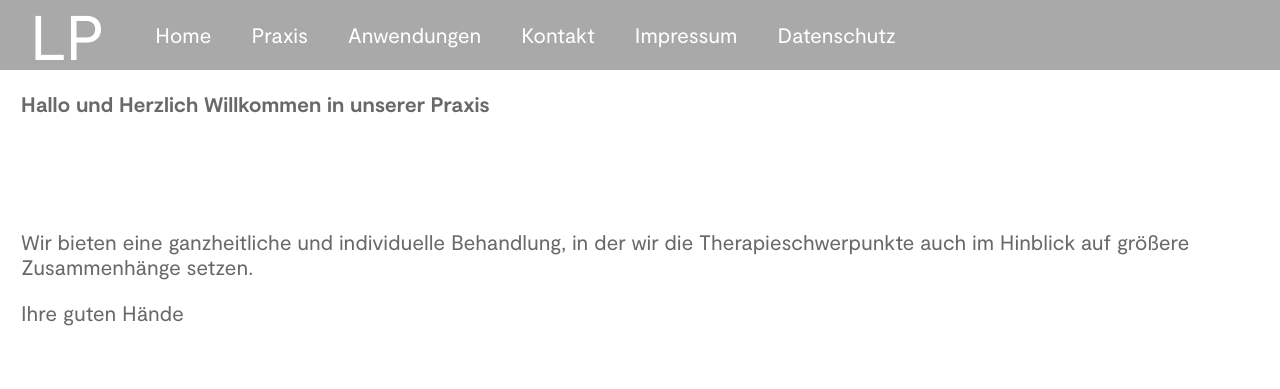
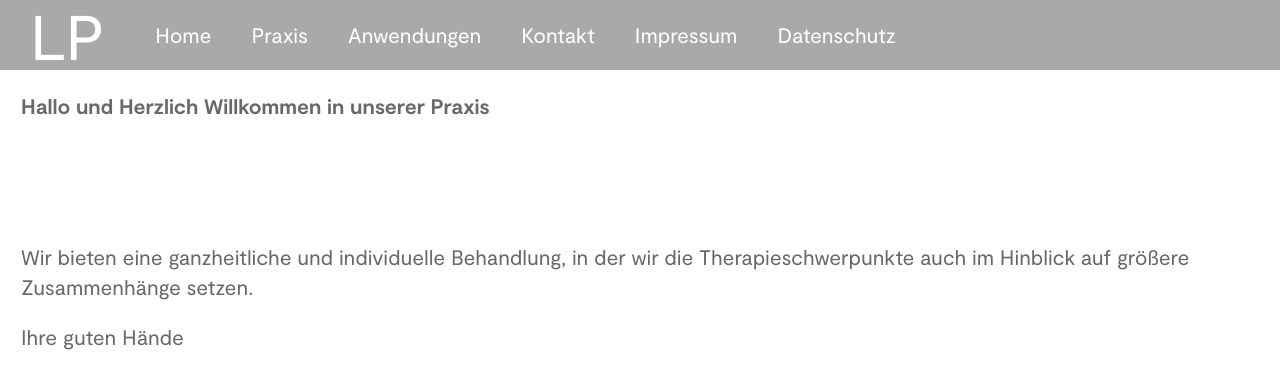
Before and after one commit to loehr-physiotherapie/loehr-physiotherapie.github.io, a Jekyll site: the page built from index.md, in a window 1280 px wide. Shown: the top 389 px of the page. Built offline with Jekyll 4.4.1, drawn with Linux system fonts in a browser that asks for light colours.

Commit message:
added some paragraph styling

```diff
--- a/css/main.css
+++ b/css/main.css
@@ -19,12 +19,15 @@
     padding: 0;
     color: dimgray;
     font-size: 21px;
-    font-family: 'loehr-font';
+    font-family: 'loehr-font', sans-serif;
     /* font-family: 'loehr-font', Fallback, sans-serif; */
 }
 
 p {
     margin: 1em;
+    line-height: 1.4;
+    font-style: normal;
+    text-align: left;
     /* padding: 1em; */
 }
 
```
